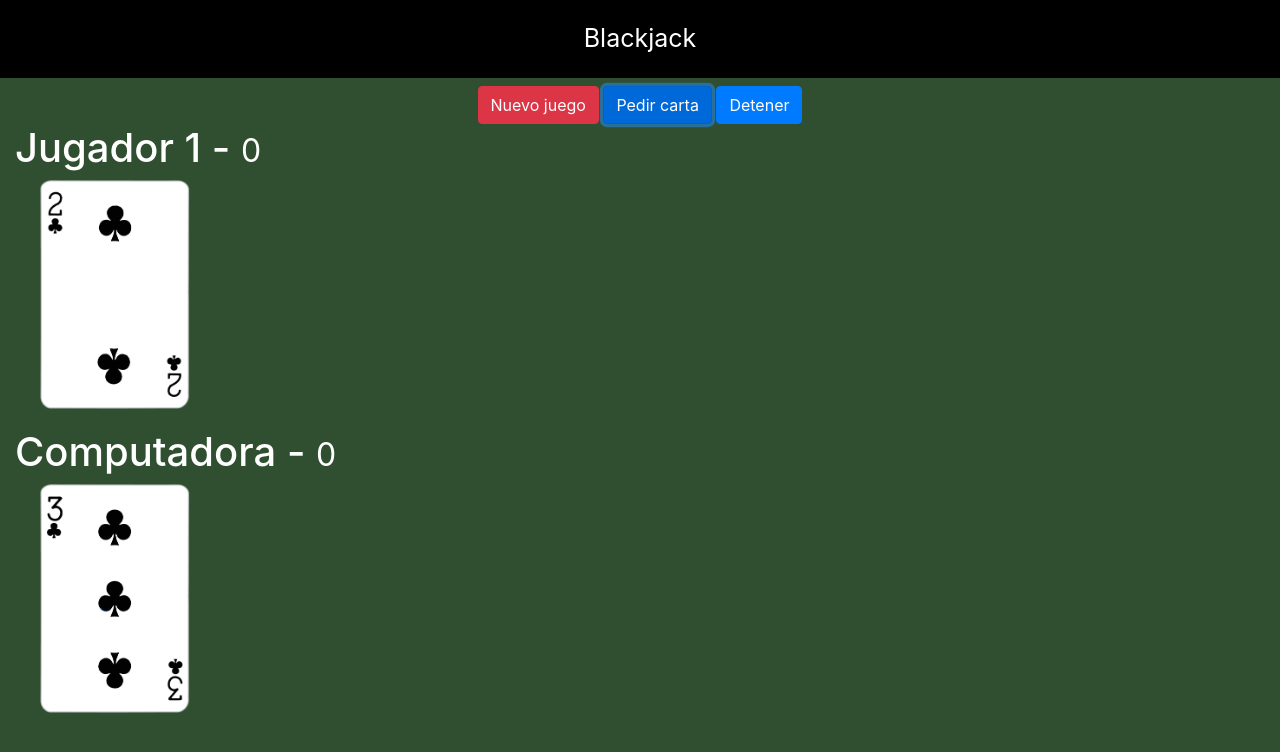
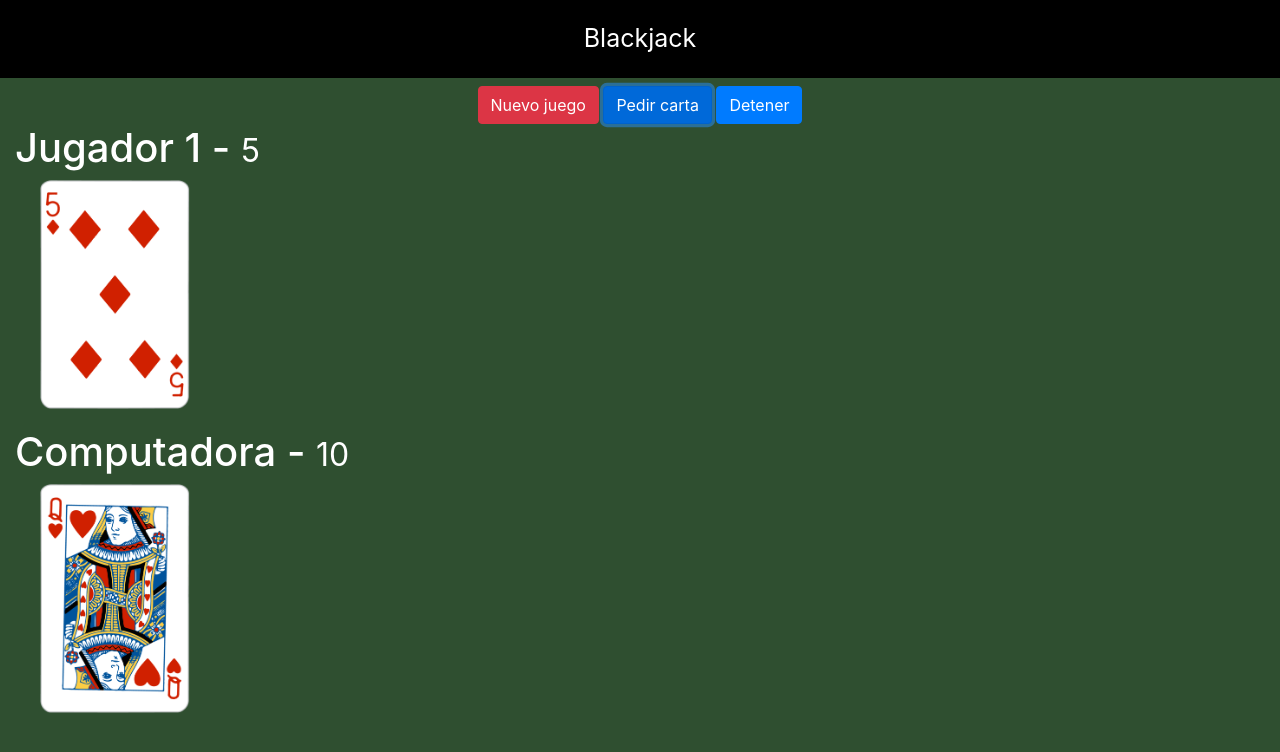
Before and after one commit to VergaraVictor/RepJavaScript, a plain HTML site: page JavaScript/02-blackjack/index.html in a window 1280 px wide. Both pictures are taken after a click on the button "Pedir carta". Drawn offline with nearby package versions, Linux system fonts and the light colour scheme.

Commit message:
Updatejuegojs

```diff
--- a/JavaScript/02-blackjack/assets/js/juego.js
+++ b/JavaScript/02-blackjack/assets/js/juego.js
@@ -8,6 +8,19 @@
 let deck = [];
 const tipos = ['C', 'D', 'H', 'S'];
 const especiales = ['A', 'J', 'Q', 'K'];
+
+let puntosjugador = 0,
+    puntosComputadora = 0;
+
+
+// Referencias del HTML
+const btnPedir = document.querySelector('#btnPedir');
+
+const divCartasjugador     = document.querySelector('#jugador-cartas');
+const divCartasComputadora = document.querySelector('#computadora-cartas');
+
+const puntosHTML =document.querySelectorAll('small');
+
 // esta funcion crea un nuevo deck o baraja
 const crearDeck = () => {
 
@@ -38,11 +51,7 @@ const pedirCarta = () => {
         throw 'No hay cartas en el deck';
         // console.log('????'); en este caswo no es posible ver este consol log por el trhow
     }
-
     const carta = deck.pop();
-
-    console.log(deck);
-    console.log(carta); // carta debe de ser de la baraja
     return carta;
 }
 
@@ -72,5 +81,56 @@ const valorCarta = ( carta ) => {
 
 }
 
-const valor = valorCarta( pedirCarta() );
-console.log({ valor });
+// Turno de la computadora
+const turnoComputadora = ( puntosMinimos ) => {
+
+    // do {
+
+        const carta = pedirCarta();
+
+        puntosComputadora = puntosComputadora + valorCarta( carta );
+        puntosHTML[1].innerText = puntosComputadora;
+
+        //  <img class="carta" src="assets/cartas/2C.png">
+
+        const imgCarta = document.createElement('img');
+        imgCarta.src = `assets/cartas/${ carta }.png`; //3H, JD
+        imgCarta.classList.add('carta');
+        divCartasComputadora.append( imgCarta );
+
+
+    // } while();
+}
+
+// Eventos
+
+btnPedir.addEventListener('click', () => {
+
+    const carta = pedirCarta();
+
+    puntosjugador = puntosjugador + valorCarta( carta );
+
+    console.log( puntosjugador );
+    puntosHTML[0].innerText = puntosjugador;
+
+    //  <img class="carta" src="assets/cartas/2C.png">
+
+    const imgCarta = document.createElement('img');
+    imgCarta.src = `assets/cartas/${ carta }.png`; //3H, JD
+    imgCarta.classList.add('carta');
+    divCartasjugador.append( imgCarta );
+
+    if ( puntosjugador > 21 ){
+        console.log('Lo siento mucho, perdiste');
+        btnPedir.disabled = true;
+    } else if ( puntosjugador === 21 ) {
+        console.warn('21, genial!');
+        btnPedir.disabled = true;
+    }
+
+});
+
+
+
+// TODO: Borrar
+turnoComputadora( 12 );
--- a/JavaScript/02-blackjack/index.html
+++ b/JavaScript/02-blackjack/index.html
@@ -20,9 +20,9 @@
     <div class="row mt-2">
         <div id="divBotones" class="col text-center">
 
-            <button class="btn btn-danger">Nuevo juego</button>
-            <button class="btn btn-primary">Pedir carta</button>
-            <button class="btn btn-primary">Detener</button>
+            <button id="btnNuevo" class="btn btn-danger">Nuevo juego</button>
+            <button id="btnPedir" class="btn btn-primary">Pedir carta</button>
+            <button id="btnDetener" class="btn btn-primary">Detener</button>
 
         </div>
     </div>
@@ -32,7 +32,7 @@
 
             <h1>Jugador 1 - <small>0</small></h1>
             <div id="jugador-cartas">
-                 <img class="carta" src="assets/cartas/2C.png">
+                 <!-- <img class="carta" src="assets/cartas/2C.png"> -->
 
             </div>
 
@@ -44,7 +44,7 @@
 
             <h1>Computadora - <small>0</small></h1>
             <div id="computadora-cartas">
-                <img class="carta" src="assets/cartas/3C.png">
+                <!-- <img class="carta" src="assets/cartas/3C.png"> -->
 
             </div>
 
```
